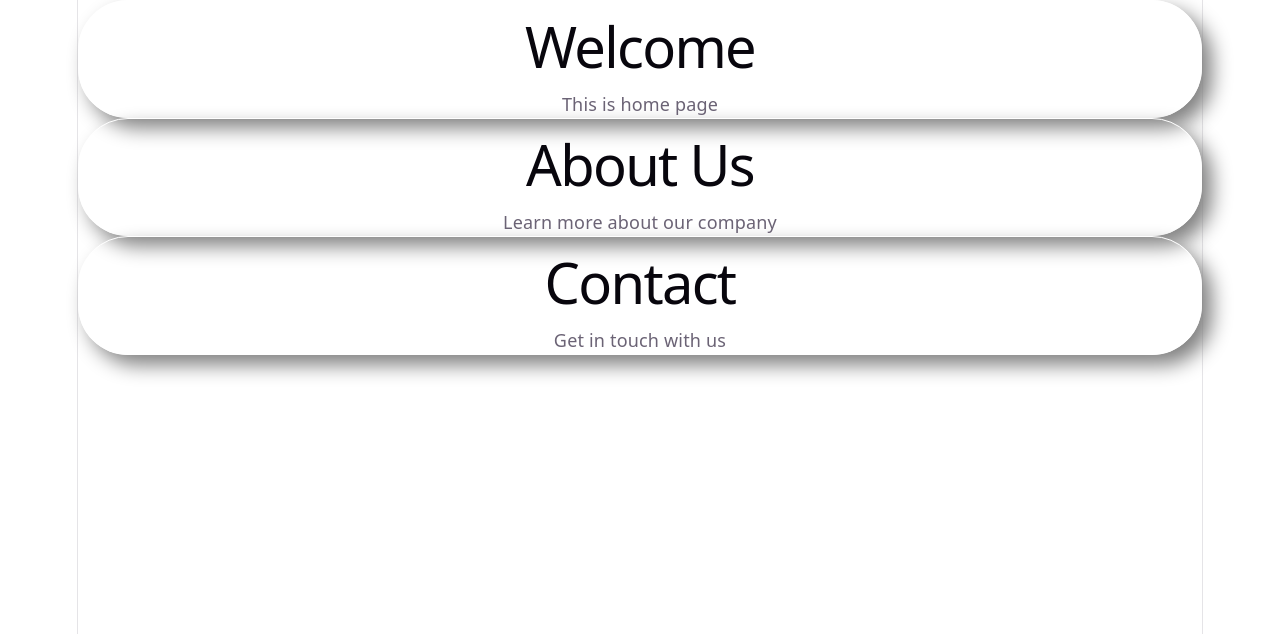
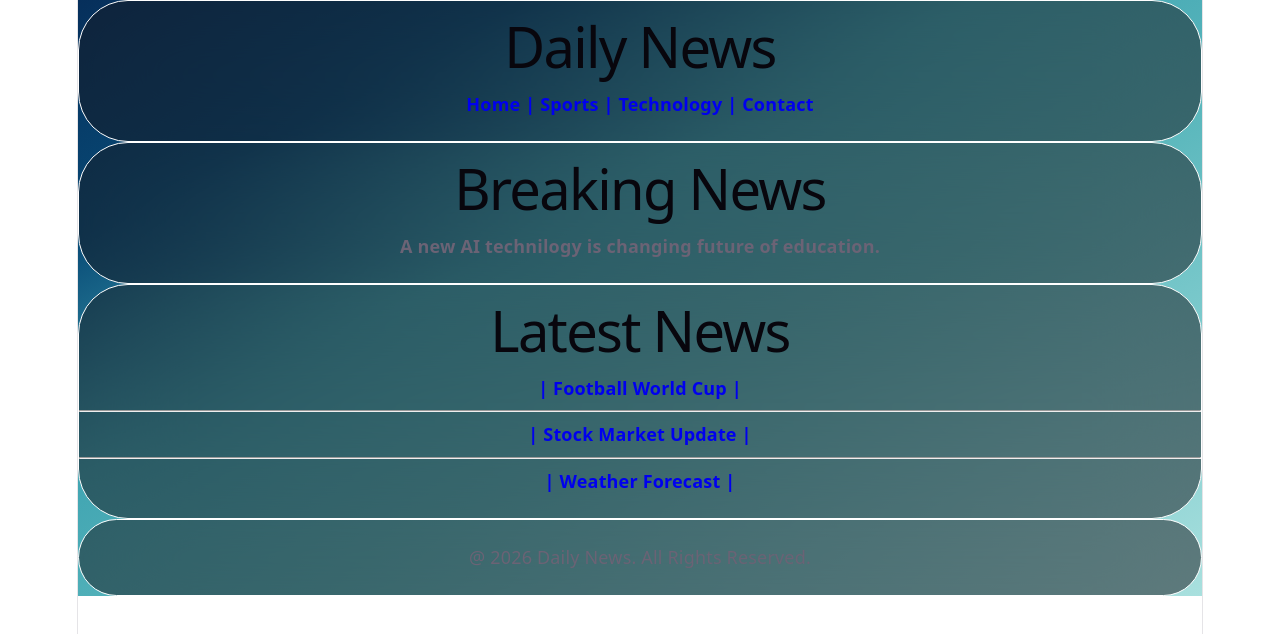
Before and after one commit to xeobt/reactjs, a React (Vite) app: page / in a window 1280 px wide. Shown: the top 634 px of the page. Built offline with nearby package versions, Linux system fonts and the light colour scheme.

Commit message:
Initial commit

```diff
--- a/src/App.jsx
+++ b/src/App.jsx
@@ -1,26 +1,36 @@
-import Layout from "./Layout"
+import Header from "./Header";
+import Hero from "./Hero";
+import Sidebar from "./Sidebar"
+import Footer from "./Footer"
 
 function App() {
+  return (
+    <div style={{backgroundImage: "linear-gradient(to bottom right, #062F5B, #084A76, #41A5B2, #5CB8BD, #82CDCF, #A9E0DE)"}}>
+      <Header
+      title="Daily News"
+      nav1="Home"
+      nav2="Sports"
+      nav3="Technology"
+      nav4="Contact"
+      />
 
-  return (
-    <>
-      <div>
-        <Layout
-        title="Welcome"
-        description="This is home page"
-        />
+      <Hero
+      headline="Breaking News"
+      description="A new AI technilogy is changing future of education."
+      />
 
-        <Layout
-        title="About Us"
-        description="Learn more about our company"
-        />
+      <Sidebar
+      title="Latest News"
+      item1="Football World Cup"
+      item2="Stock Market Update"
+      item3="Weather Forecast"
+      />
 
-        <Layout
-        title="Contact"
-        description="Get in touch with us"
-        />
-      </div>
-    </>
+      <Footer
+      text="@ 2026 Daily News. All Rights Reserved."
+      />
+    </div>
   );
 }
-export default App
+
+export default App;
--- /dev/null
+++ b/src/Footer.jsx
@@ -0,0 +1,11 @@
+function Footer(props){
+    return (
+        <>
+            <div style={{border: "1px solid white", borderRadius: "50px", height: "75px", display: "flex", alignItems: "center", justifyContent: "center", backgroundColor: "rgba(22, 23, 29, 0.5)", backdropFilter: "blur(50px)"}}>
+                <p>{props.text}</p>
+            </div>
+        </>
+    );
+}
+
+export default Footer;
--- /dev/null
+++ b/src/Header.jsx
@@ -0,0 +1,17 @@
+function Header(props){
+    return (
+        <>
+            <div style={{border: "1px solid white", borderRadius: "50px", backgroundColor: "rgba(22, 23, 29, 0.5)", backdropFilter: "blur(50px)"}}>
+                <h1>{props.title}</h1>
+                <h4>
+                    <a style={{textDecoration: "none"}} href="#">{props.nav1} | </a>
+                    <a style={{textDecoration: "none"}} href="#">{props.nav2} | </a>
+                    <a style={{textDecoration: "none"}} href="#">{props.nav3} | </a>
+                    <a style={{textDecoration: "none"}} href="#">{props.nav4} </a>
+                </h4>
+            </div>
+        </>
+    );
+}
+
+export default Header;
--- /dev/null
+++ b/src/Hero.jsx
@@ -0,0 +1,12 @@
+function Hero(props){
+    return (
+        <>
+            <div style={{border: "1px solid white", borderRadius: "50px", backgroundColor: "rgba(22, 23, 29, 0.5)", backdropFilter: "blur(50px)"}}>
+                <h1>{props.headline}</h1>
+                <h4>{props.description}</h4>
+            </div>
+        </>
+    );
+}
+
+export default Hero;
--- a/src/Layout.jsx
+++ b/src/Layout.jsx
@@ -2,7 +2,7 @@ function Layout(props)
 {
     return (
         <>
-        <div style={{border: "1px solid white", borderRadius: "50px", boxShadow: "gray 10px 10px 20px", }}>
+        <div style={{border: "1px solid white", borderRadius: "50px", boxShadow: "gray 10px 10px 20px"}}>
             <h1>{props.title}</h1>
             <p>{props.description}</p>
         </div>
--- /dev/null
+++ b/src/Sidebar.jsx
@@ -0,0 +1,18 @@
+function Sidebar(props){
+    return (
+        <>
+            <div style={{border: "1px solid white", borderRadius: "50px", backgroundColor: "rgba(22, 23, 29, 0.5)", backdropFilter: "blur(50px)"}}>
+                <h1>{props.title}</h1>
+                <h4>
+                    <p><a style={{textDecoration: "none"}} href="#">| {props.item1} |</a></p>
+                    <hr></hr>
+                    <p><a style={{textDecoration: "none"}} href="#">| {props.item2} |</a></p>
+                    <hr></hr>
+                    <p><a style={{textDecoration: "none"}} href="#">| {props.item3} |</a></p>
+                </h4>
+            </div>
+        </>
+    );
+}
+
+export default Sidebar;
```
Also changed, not shown: src/FruitList.jsx (added, +11 -0 lines), src/Student.jsx (+8 -7 lines).
